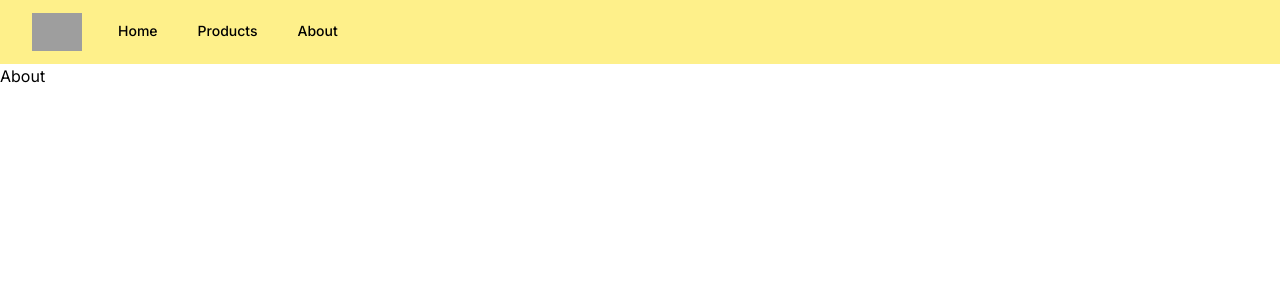
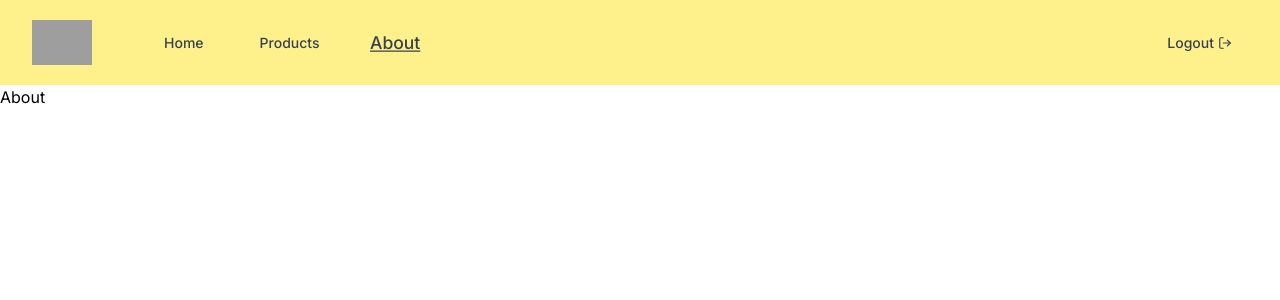
Before and after one commit to furkan-dogu/furkan-store-with-nextjs, a Next.js app: page /dashboard/about in a window 1280 px wide. Shown: the top 300 px of the page. Built offline with nearby package versions, Linux system fonts and the light colour scheme; grey boxes are pictures that could not be loaded.

Commit message:
navbar bitti

```diff
--- a/app/globals.css
+++ b/app/globals.css
@@ -6,4 +6,8 @@
   .login-input {
     @apply border placeholder:text-xs placeholder:text-gray-300 p-2 h-11 rounded focus:outline-orange-500 focus:caret-orange-500
   }
+
+  .active {
+    @apply underline scale-125
+  }
 }
--- a/app/page.js
+++ b/app/page.js
@@ -31,11 +31,11 @@ export default function Home() {
       <div className="h-[500px] bg-white w-11/12 sm:w-[450px] rounded-2xl p-8 flex justify-between flex-col">
         <div className="flex justify-center items-center gap-1">
           <span className="h-[40px] w-[5px] bg-orange-500"></span>
-          <h1 className="uppercase font-semibold text-3xl">furkan store</h1>
+          <h1 className="uppercase font-semibold md:text-3xl text-2xl">furkan store</h1>
         </div>
         <div className="text-center m-2">
-          <h3 className="uppercase text-2xl font-semibold">sign in</h3>
-          <p className="text-gray-400 text-sm">
+          <h3 className="uppercase md:text-2xl text-xl font-semibold">sign in</h3>
+          <p className="text-gray-400 md:text-sm text-xs">
             Enter your credentials to access your account
           </p>
         </div>
@@ -81,8 +81,8 @@ export default function Home() {
             sign in
           </button>
           <p className="text-center">
-            <span className="text-gray-600 text-sm">Forgot your password?</span>
-            <span className="text-orange-500 underline text-xs ml-1">
+            <span className="text-gray-600 md:text-sm text-xs">Forgot your password?</span>
+            <span className="text-orange-500 underline md:text-xs text-[0.7rem] ml-1">
               Reset Password
             </span>
           </p>
--- a/components/Navbar.jsx
+++ b/components/Navbar.jsx
@@ -1,92 +1,78 @@
-"use client";
+"use client"
 
-import { Fragment } from 'react'
-import { Disclosure, Menu, Transition } from '@headlessui/react'
-import { Bars3Icon, XMarkIcon } from '@heroicons/react/24/outline'
-import logo from "@/public/furkan-logo.png"
-import Image from "next/image"
-import Link from "next/link"
+import Link from 'next/link'
+import Image from 'next/image'
+import Logo from "@/public/furkan-logo.png"
+import { useState } from 'react'
+import { GiHamburgerMenu } from "react-icons/gi";
+import { IoCloseSharp } from "react-icons/io5";
+import { usePathname } from 'next/navigation'
+import { LuLogOut } from "react-icons/lu";
+import { useAuthContext } from '@/context/AuthContext'
 
 const navigation = [
-  { name: 'Home', href: '/dashboard' },
-  { name: 'Products', href: '/dashboard/products' },
-  { name: 'About', href: '/dashboard/about' },
+  {
+    id: 1,
+    title: "Home",
+    path: "/dashboard"
+  },
+  {
+    id: 2,
+    title: "Products",
+    path: "/dashboard/products"
+  },
+  {
+    id: 3,
+    title: "About",
+    path: "/dashboard/about"
+  }
 ]
 
-function classNames(...classes) {
-  return classes.filter(Boolean).join(' ')
-}
+const Navbar = () => {
 
-export default function Example() {
+  const {logout} = useAuthContext()
+
+  const [show, setShow] = useState(false)
+
+  const pathname = usePathname()
+
   return (
-    <Disclosure as="nav" className="bg-yellow-200">
-      {({ open }) => (
-        <>
-          <div className="mx-auto max-w-7xl px-2 sm:px-6 lg:px-8">
-            <div className="relative flex h-16 items-center justify-between">
-              <div className="absolute inset-y-0 right-0 flex items-center sm:hidden">
-                {/* Mobile menu button*/}
-                <Disclosure.Button className="relative inline-flex items-center justify-center rounded-md p-2 text-gray-400 hover:bg-gray-700 hover:text-white focus:outline-none focus:ring-2 focus:ring-inset focus:ring-white">
-                  <span className="absolute -inset-0.5" />
-                  <span className="sr-only">Open main menu</span>
-                  {open ? (
-                    <XMarkIcon className="block h-6 w-6" aria-hidden="true" />
-                  ) : (
-                    <Bars3Icon className="block h-6 w-6" aria-hidden="true" />
-                  )}
-                </Disclosure.Button>
+    <nav className='bg-yellow-200 md:text-sm'>
+      <div className='max-w-screen-xl mx-auto px-4 md:flex items-center gap-x-14 md:px-8'>
+        <div className='flex justify-between items-center py-5 md:block'>
+          <Link href="https://github.com/furkan-dogu" target='_blank'>
+            <Image src={Logo} width={60} height={60} alt="Furkan" />
+          </Link>
+          <div className='md:hidden'>
+            <button onClick={() => setShow(!show)} className='text-gray-500 hover:text-gray-800'>
+              {show ? (<IoCloseSharp />) : (<GiHamburgerMenu />)}
+            </button>
           </div>
-              <div className="flex flex-1 items-center justify-start sm:items-stretch sm:justify-start">
-                <div className="flex flex-shrink-0 items-center">
-                  <Image
-                    src={logo}
-                    width={50}
-                    height={50}
-                    alt="Your Company"
-                  />
         </div>
-                <div className="hidden sm:ml-6 sm:block">
-                  <div className="flex space-x-4">
-                    {navigation.map((item) => (
-                      <Link
-                        key={item.name}
-                        href={item.href}
-                        className={classNames(
-                          item.current ? 'bg-gray-900 text-white' : 'hover:bg-gray-700 hover:text-white',
-                          'rounded-md px-3 py-2 text-sm font-medium'
-                        )}
-                        aria-current={item.current ? 'page' : undefined}
-                      >
-                        {item.name}
+
+        <div className={`${
+            show ? "flex flex-col pb-2" : "hidden"
+          } flex-1 items-center md:flex md:flex-row`}>
+          <ul className='space-y-6 md:flex md:space-x-6 md:space-y-0'>
+            {navigation.map(({id, title, path}) => (
+              <li key={id} className='text-gray-700 font-medium flex justify-center'>
+                <Link href={path} className={`${pathname === path ? "active" : ""} block hover:bg-orange-500 px-4 py-2 rounded-full`}>
+                  {title}
                 </Link>
+              </li>
             ))}
-                  </div>
+          </ul>
+        <div className='md:flex flex-1 gap-x-6 justify-end items-center mt-6 space-y-6 md:space-y-0 md:mt-0'>
+          <Link href={"/"} onClick={logout} className='flex items-center justify-center gap-x-1 text-gray-700 hover:bg-orange-500 hover:text-white px-4 py-2 rounded-full md:inline-flex font-medium'>
+            Logout
+            <LuLogOut />
+          </Link>
         </div>
         </div>
 
       </div>
-          </div>
-
-          <Disclosure.Panel className="sm:hidden">
-            <div className="space-y-1 px-2 pb-3 pt-2">
-              {navigation.map((item) => (
-                <Disclosure.Button
-                  key={item.name}
-                  as="a"
-                  href={item.href}
-                  className={classNames(
-                    item.current ? 'bg-gray-900 text-white' : 'hover:bg-gray-700 hover:text-white',
-                    'block rounded-md px-3 py-2 text-base font-medium'
-                  )}
-                  aria-current={item.current ? 'page' : undefined}
-                >
-                  {item.name}
-                </Disclosure.Button>
-              ))}
-            </div>
-          </Disclosure.Panel>
-        </>
-      )}
-    </Disclosure>
+    </nav>
   )
 }
+
+export default Navbar
--- a/context/AuthContext.jsx
+++ b/context/AuthContext.jsx
@@ -11,7 +11,14 @@ export const useAuthContext = () => {
 
 const AuthContextProvider = ({children}) => {
 
-    const [user, setUser] = useState(JSON.parse(sessionStorage.getItem("user")) || null)
+    const [user, setUser] = useState(() => {
+        if (typeof window !== 'undefined') {
+            const storedUser = sessionStorage.getItem("user")
+            return storedUser ? JSON.parse(storedUser) : null
+        } else {
+            return null
+        }
+    })
 
     const router = useRouter()
 
@@ -25,14 +32,18 @@ const AuthContextProvider = ({children}) => {
     }
 
     useEffect(() => {
-        sessionStorage.setItem("user", JSON.stringify(user))
+        if (user) {
+            sessionStorage.setItem("user", JSON.stringify(user))
+        } else {
+            sessionStorage.removeItem("user")
+        }
     }, [user])
 
 
     const values = {login, logout}
-  return (
-    <AuthContext.Provider value={values}>{children}</AuthContext.Provider>
-  )
+    return (
+        <AuthContext.Provider value={values}>{children}</AuthContext.Provider>
+    )
 }
 
 export default AuthContextProvider
```
Lines whose indentation alone changed are shown as unchanged.
